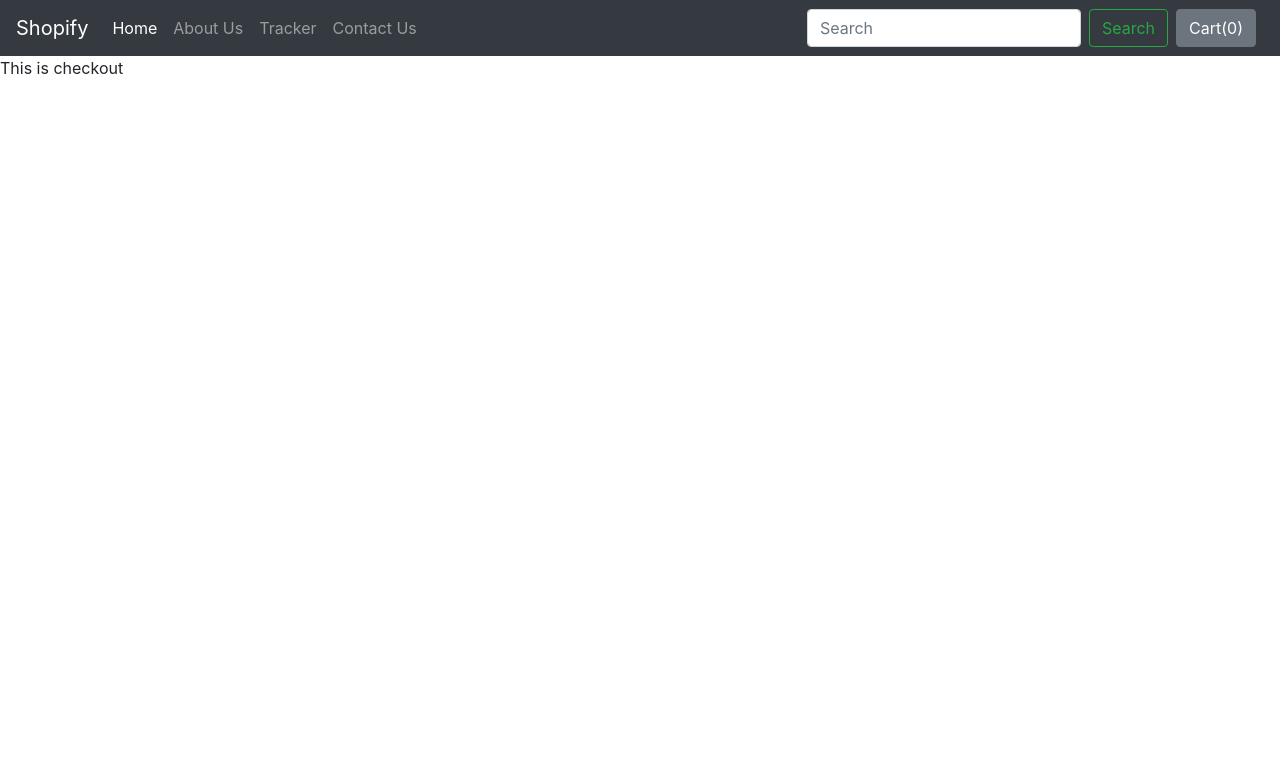
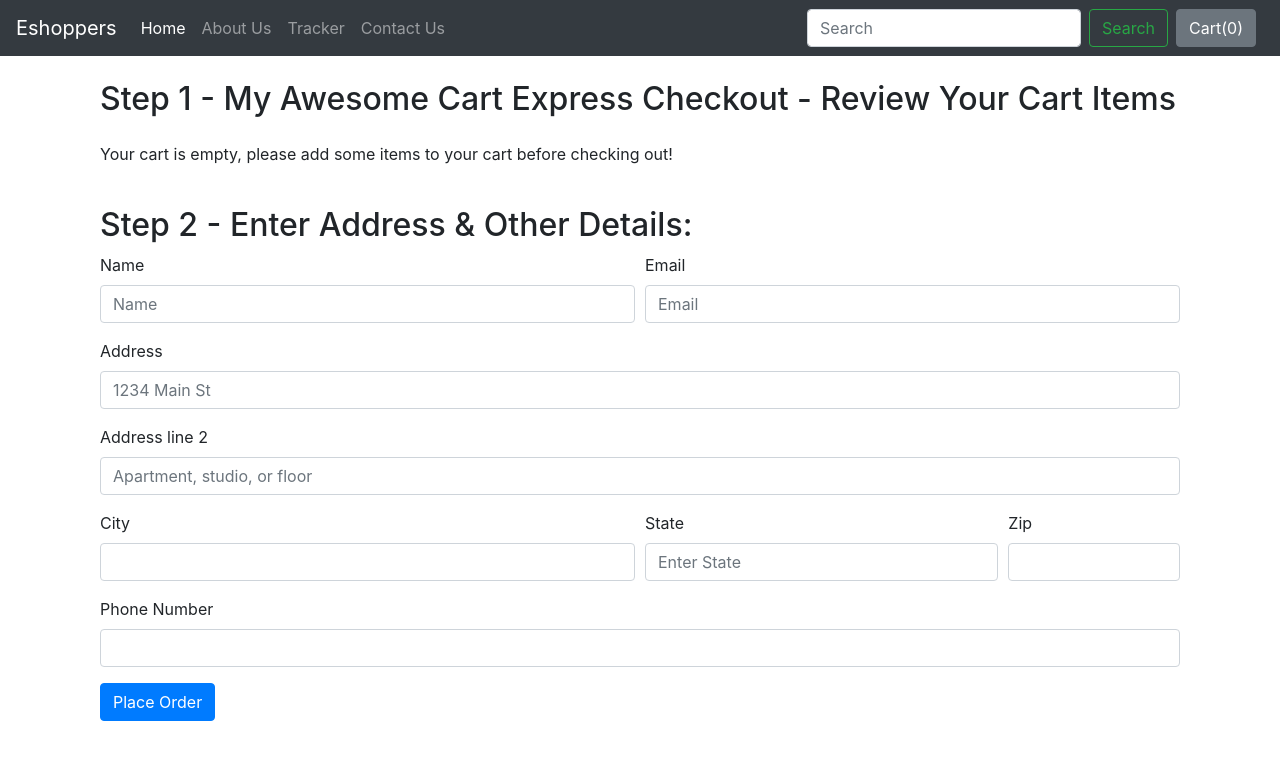
Before and after one commit to ridam9795/Eshoppers, a Django app: page /shop/checkout/ in a window 1280 px wide. Shown: the top 760 px of the page. Run offline with Django 4.2, Linux system fonts and the light colour scheme; some libraries are stand-ins or nearby versions.

Commit message:
Added Order Model and checkout page

```diff
--- a/shopify/shop/admin.py
+++ b/shopify/shop/admin.py
@@ -1,5 +1,6 @@
 from django.contrib import admin
-from .models import Product,Contact
+from .models import Product,Contact,Order
 # Register your models here.
 admin.site.register(Product)
 admin.site.register(Contact)
+admin.site.register(Order)
--- a/shopify/shop/templates/shop/basic.html
+++ b/shopify/shop/templates/shop/basic.html
@@ -17,8 +17,8 @@
 </head>
 <body>
 {% load static %}
-<nav class="navbar navbar-expand-lg navbar-dark bg-dark">
-    <a class="navbar-brand" href="#">Shopify</a>
+<nav class="navbar  navbar-expand-lg navbar-dark bg-dark">
+    <a class="navbar-brand" href="#">Eshoppers</a>
     <button class="navbar-toggler" type="button" data-toggle="collapse" data-target="#navbarSupportedContent"
             aria-controls="navbarSupportedContent" aria-expanded="false" aria-label="Toggle navigation">
         <span class="navbar-toggler-icon"></span>
--- a/shopify/shop/templates/shop/checkout.html
+++ b/shopify/shop/templates/shop/checkout.html
@@ -1,4 +1,90 @@
 {% extends 'shop/basic.html' %}
-
-{% block title %} Checkout {% endblock %}
-{% block body %} This is checkout {% endblock %}
+{% block title%} Checkout {% endblock %}
+{% block body %}
+<div class="container">
+    <div class="col my-4">
+        <h2>Step 1 - My Awesome Cart Express Checkout - Review Your Cart Items</h2>
+        <div class="my-4">
+            <ul class="list-group" id="items">
+            </ul>
+        </div>
+    </div>
+    <div class="col my-4">
+        <h2>Step 2 - Enter Address & Other Details:</h2>
+        <form method="post" action="/shop/checkout/">{% csrf_token %}
+            <input type="hidden" name="itemsJson" id="itemsJson">
+            <div class="form-row">
+                <div class="form-group col-md-6">
+                    <label for="inputname">Name</label>
+                    <input type="text" class="form-control" id="name" name="name" placeholder="Name">
+                </div>
+                <div class="form-group col-md-6">
+                    <label for="inputEmail4">Email</label>
+                    <input type="email" class="form-control" id="email" name="email" placeholder="Email">
+                </div>
+            </div>
+            <div class="form-group">
+                <label for="inputAddress">Address</label>
+                <input type="text" class="form-control" id="address1" name="address1" placeholder="1234 Main St">
+            </div>
+            <div class="form-group">
+                <label for="inputAddress2">Address line 2</label>
+                <input type="text" class="form-control" id="address2" name="address2" placeholder="Apartment, studio, or floor">
+            </div>
+            <div class="form-row">
+                <div class="form-group col-md-6">
+                    <label for="inputCity">City</label>
+                    <input type="text" class="form-control" id="city" name="city">
+                </div>
+                <div class="form-group col-md-4">
+                    <label for="inputState">State</label>
+                    <input type="text" class="form-control" id="state" name="state"  placeholder="Enter State">
+                </div>
+                <div class="form-group col-md-2">
+                    <label for="inputZip">Zip</label>
+                    <input type="text" class="form-control" id="zip_code" name="zip_code">
+                </div>
+            </div>
+            <div class="form-group">
+                <label for="inputZip">Phone Number</label>
+                <input type="tel" class="form-control" id="phone" name="phone">
+            </div>
+            <button type="submit" class="btn btn-primary">Place Order</button>
+        </form>
+    </div>
+</div>
+{% endblock %}
+{% block js %}
+<script>
+if (localStorage.getItem('cart') == null) {
+    var cart = {};
+} else {
+    cart = JSON.parse(localStorage.getItem('cart'));
+}
+console.log(cart);
+var sum = 0;
+if ($.isEmptyObject(cart)) {
+    //if object is empty
+    mystr = `<p>Your cart is empty, please add some items to your cart before checking out!</p>`
+    $('#items').append(mystr);
+} else {
+    for (item in cart) {
+        let name = cart[item][1];
+        let qty = cart[item][0];
+        sum = sum + qty;
+        mystr = `<li class="list-group-item d-flex justify-content-between align-items-center">
+                    ${name}
+                    <span class="badge badge-primary badge-pill">${qty}</span>
+                </li>`
+        $('#items').append(mystr);
+    }
+}
+document.getElementById('cart').innerHTML = sum;
+$('#itemsJson').val(JSON.stringify(cart));
+{% if thank %}
+alert('Thanks for ordering with us. Your order is is {{id}}. Use it to track your order using our order tracker');
+localStorage.clear();
+document.location = "/shop";
+{% endif %}
+</script>
+{% endblock %}
--- a/shopify/shop/views.py
+++ b/shopify/shop/views.py
@@ -1,52 +1,75 @@
 from django.shortcuts import render
+from .models import Product, Contact, Order
+from math import ceil
+# import the logging library
+import logging
+
+# Get an instance of a logger
+logger = logging.getLogger(__name__)
+# Create your views here.
 from django.http import HttpResponse
-from .models import Product,Contact
-from math import ceil
 
-# Create your views here.
 def index(request):
-    # products= Product.objects.all()
+    # products = Product.objects.all()
     # print(products)
-    # n=len(products)
-    # nSlides=n//4+ ceil((n/4) - (n//4))
-    #params = {'no_of_slides': nSlides, 'range':range(1,nSlides) , 'product': products}
-   # allProds =[[products, range(1,nSlides), nSlides],[products, range(1,nSlides), nSlides]]
-    allProds=[]
-    catprods=Product.objects.values('category','id')
-    cats ={item['category'] for item in catprods}
+    # n = len(products)
+    # nSlides = n//4 + ceil((n/4)-(n//4))
+
+    allProds = []
+    catprods = Product.objects.values('category', 'id')
+    cats = {item['category'] for item in catprods}
     for cat in cats:
-        prod=Product.objects.filter(category=cat)
+        prod = Product.objects.filter(category=cat)
         n = len(prod)
         nSlides = n // 4 + ceil((n / 4) - (n // 4))
-        allProds.append([prod,range(1,nSlides),nSlides])
+        allProds.append([prod, range(1, nSlides), nSlides])
 
-    params = {'allProds': allProds}
-    return render(request, 'shop/index.html',params)
+    # params = {'no_of_slides':nSlides, 'range': range(1,nSlides),'product': products}
+    # allProds = [[products, range(1, nSlides), nSlides],
+    #             [products, range(1, nSlides), nSlides]]
+    params = {'allProds':allProds}
+    return render(request, 'shop/index.html', params)
 
 def about(request):
     return render(request, 'shop/about.html')
 
 def contact(request):
     if request.method=="POST":
-        name=request.POST.get('name','')
-        email=request.POST.get('email','')
-        phone=request.POST.get('phone','')
-        desc=request.POST.get('desc','')
-        contact=Contact(name=name,email=email,phone=phone,desc=desc)
+        name = request.POST.get('name', '')
+        email = request.POST.get('email', '')
+        phone = request.POST.get('phone', '')
+        desc = request.POST.get('desc', '')
+        contact = Contact(name=name, email=email, phone=phone, desc=desc)
         contact.save()
     return render(request, 'shop/contact.html')
 
-def tracker (request):
-    return render(request,'shop/tracker.html')
+def tracker(request):
+    return render(request, 'shop/tracker.html')
 
 def search(request):
-    return render(request,'shop/search.html')
+    return render(request, 'shop/search.html')
 
-def productView(request,myid):
-    # fetch the product using the id
-    product=Product.objects.filter(id=myid)
-    print(product)
-    return render(request,'shop/prodView.html',{'product':product[0]})
+def productView(request, myid):
+    # Fetch the product using the id
+    product = Product.objects.filter(id=myid)
+
+
+    return render(request, 'shop/prodView.html', {'product':product[0]})
 
 def checkout(request):
-    return render(request,'shop/checkout.html')
+    if request.method=="POST":
+        items_json = request.POST.get('itemsJson', '')
+        name = request.POST.get('name', '')
+        email = request.POST.get('email', '')
+        address = request.POST.get('address1', '') + " " + request.POST.get('address2', '')
+        city = request.POST.get('city', '')
+        state = request.POST.get('state', '')
+        zip_code = request.POST.get('zip_code', '')
+        phone = request.POST.get('phone', '')
+        order = Order(items_json=items_json, name=name, email=email, address=address, city=city,
+                       state=state, zip_code=zip_code, phone=phone)
+        order.save()
+        thank = True
+        id = order.order_id
+        return render(request, 'shop/checkout.html', {'thank':thank, 'id': id})
+    return render(request, 'shop/checkout.html')
```
Also changed, not shown: shopify/shop/models.py (+11 -0 lines), shopify/shop/templates/shop/index.html (+93 -42 lines), shopify/db.sqlite3, shopify/shop/migrations/0004_order.py (added), shopify/shop/migrations/0005_order_phone.py (added).
